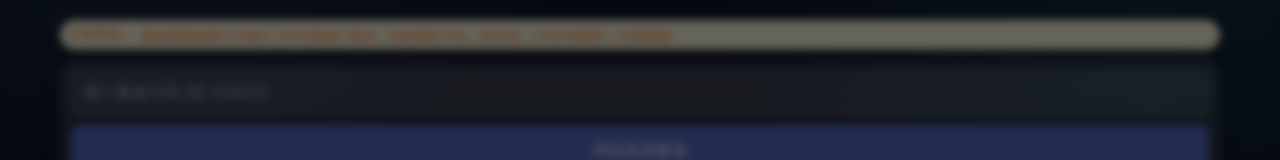
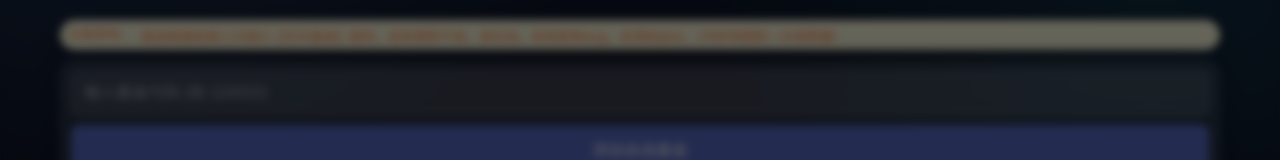
Before and after one commit to 1740611029/daben-yangji, a Vue app: page / in a window 1280 px wide. Shown: the top 160 px of the page. Built offline with nearby package versions, Linux system fonts and the light colour scheme.

Commit message:
update：修改提示语

```diff
--- a/src/App.vue
+++ b/src/App.vue
@@ -12,7 +12,7 @@
     <div class="notice glass">
       <span class="notice-title">大笨养鸡：</span>
       <div class="notice-content-container">
-        <span class="notice-content">基金数据由第三方接口【天天基金】提供，如有更新不准，请见谅。（10秒钟更新一次涨跌幅）</span>
+        <span class="notice-content">基金数据由第三方接口【天天基金】提供，如有更新不准，请见谅。系统若有bug，反馈给ghd。（10秒钟更新一次涨跌幅）</span>
       </div>
     </div>
 
```
Also changed, not shown: 3 other files (tests, documents, lock files or other folders).
